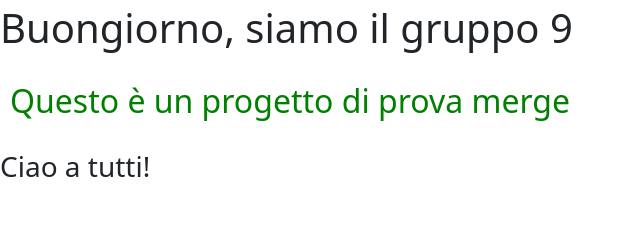
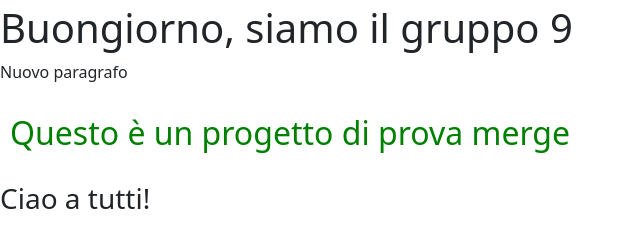
Before and after one commit to NicholasBuiatti/prova-emerge, a plain HTML site: page index.html in a window 1280 px wide. Shown: the whole page, without its empty margins (0-640 px from the left). Drawn offline with nearby package versions, Linux system fonts and the light colour scheme.

Commit message:
aggiungo p

```diff
--- a/index.html
+++ b/index.html
@@ -23,6 +23,7 @@
 <body>
     <div id="app">
         <h1 class="mt-1">Buongiorno, siamo il gruppo 9</h1>
+        <p>Nuovo paragrafo</p>
     </div>
 
     <h2>Questo è un progetto di prova merge</h2>
```
